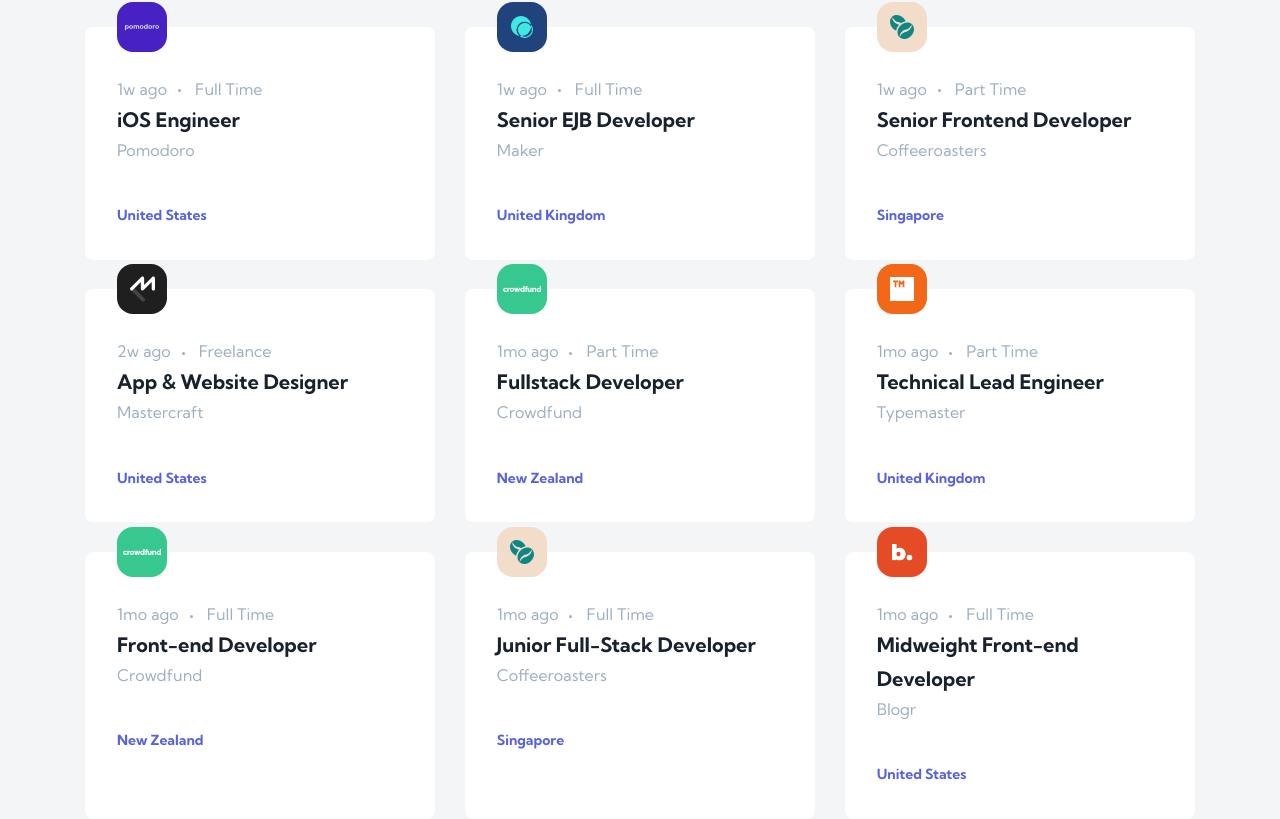
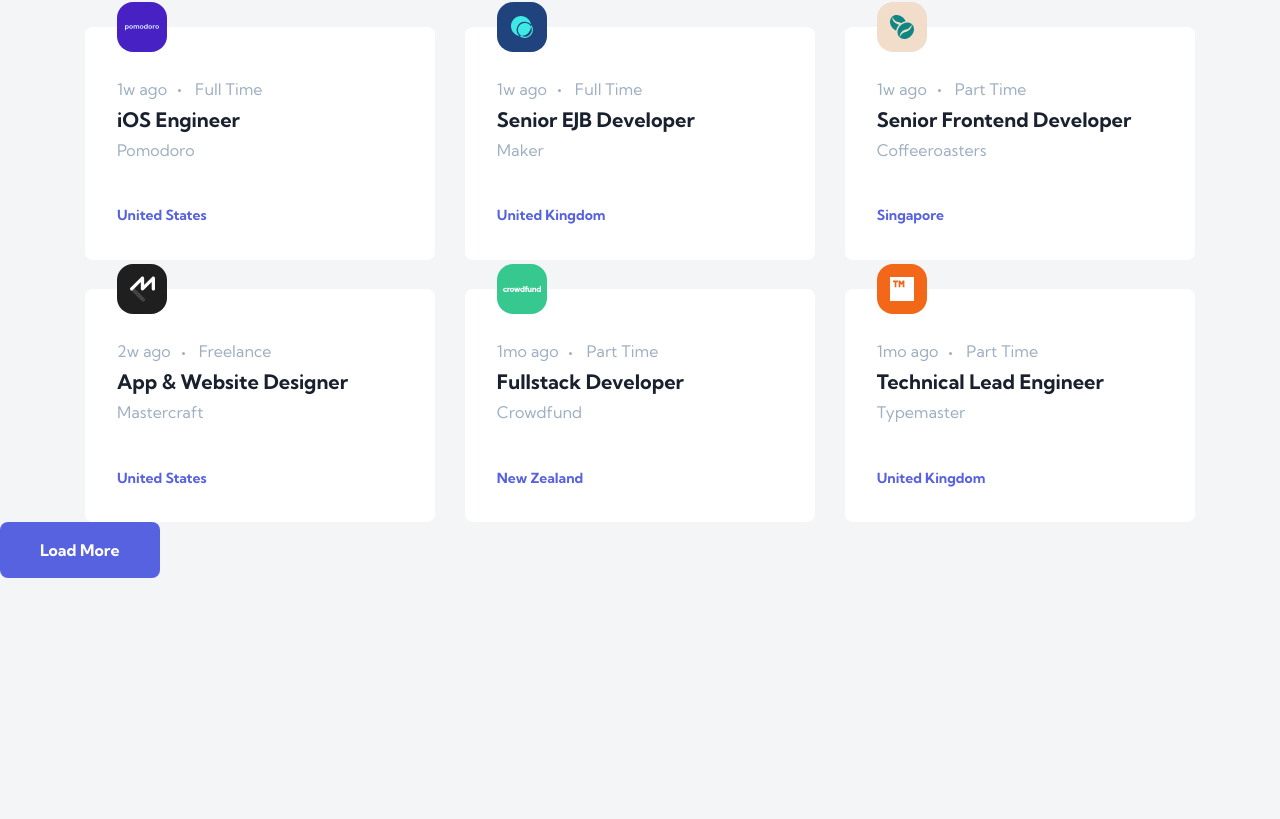
Before and after one commit to nivancheva/devjobs-web-app-react, a React (Vite) app: page / in a window 1280 px wide. Shown: the part 837-1656 px from the top of the page. After the commit the page ends 1415 px from the top, so only its background shows below. Built offline with nearby package versions, Linux system fonts and the light colour scheme.

Commit message:
add show more button

```diff
--- a/src/App.jsx
+++ b/src/App.jsx
@@ -4,14 +4,21 @@
 import { useState } from 'react';
 import Header from './components/Header';
 import Inputs from './components/Inputs';
+import Button from './components/Button';
+
+const PAGE_SIZE = 12;
 
 function App() {
-  const [cards] = useState(dataJson);
+  const [cards, setCards] = useState(dataJson.slice(0, PAGE_SIZE));
   const [selectedJob, setSelectedJob] = useState();
 
   function onJobClick(id) {
     const job = cards.find(c => c.id === id);
     setSelectedJob(job);
+  }
+
+  function onLoadMoreClick() {
+    setCards(cards => [...cards, ...dataJson.slice(cards.length)]);
   }
 
   return (
@@ -32,9 +39,15 @@
                   )
                 })}
             </div>
+
+            { dataJson.length !== cards.length &&
+              <div>
+                <Button primary onClick={onLoadMoreClick}>Load More</Button>
+              </div>
+            }
+
           </div>
       }
-
 
     </div>
   )
```
